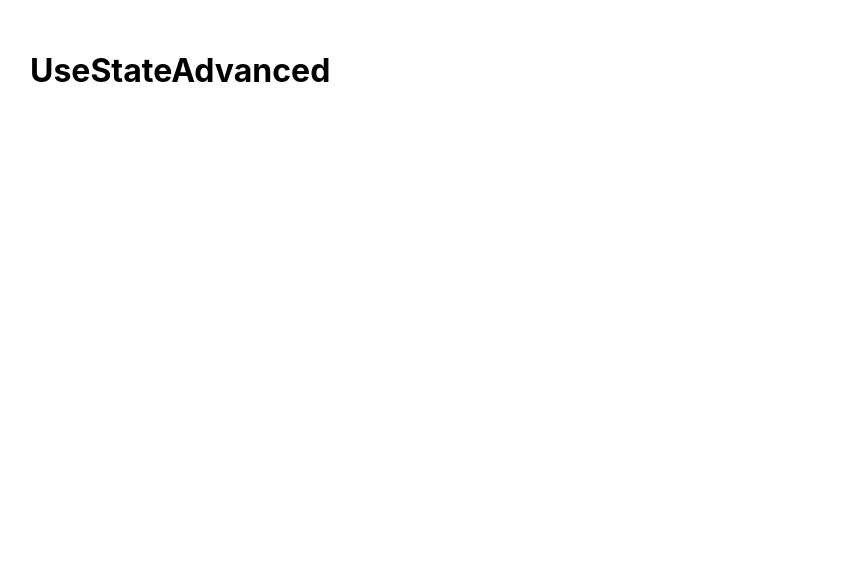
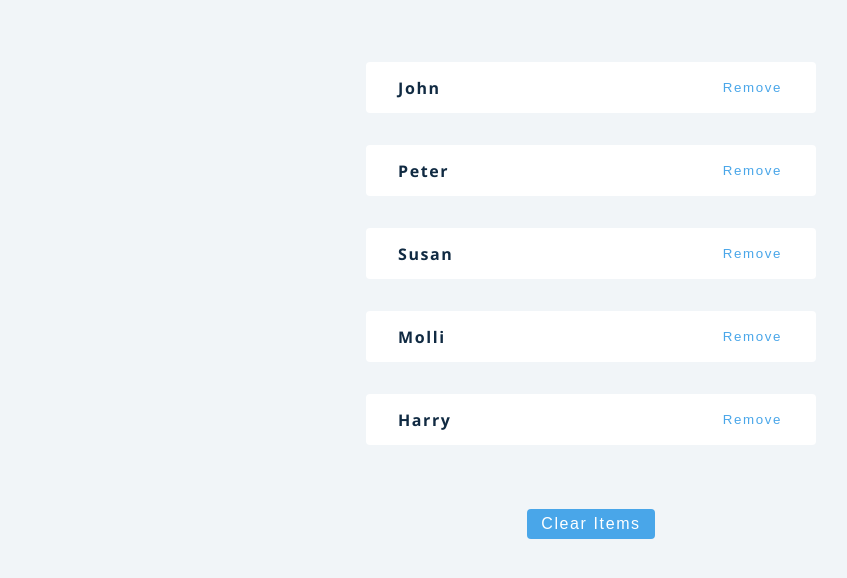
Before and after one commit to javokhirbekkhaydarov/reactlesson, a React (Create React App) app in the folder my-test/: page / in a window 1280 px wide. Shown: the top 578 px of the page, without its empty margins (0-847 px from the left). Built offline with nearby package versions, Linux system fonts and the light colour scheme.

Commit message:
added item

```diff
--- a/my-test/src/components/useStateAdvanced/UseStateAdvanced.jsx
+++ b/my-test/src/components/useStateAdvanced/UseStateAdvanced.jsx
@@ -1,14 +1,34 @@
-import React , {useState} from 'react'
+import React, { useState } from "react";
+import { data } from "../useStateAdvanced/Data";
 
 const UseStateAdvanced = () => {
-//    console.log(useState("i miss you "));
-//    const value = useState(1)[0];
-//     const handler = useState(1)[1];
-//     console.log(value ,  handler);
-    return (
+  //    console.log(useState("i miss you "));
+  //    const value = useState(1)[0];
+  //     const handler = useState(1)[1];
+  //     console.log(value ,  handler);
+  const [people, setPeople] = useState(data);
+  const removeItem = (id) => {
+    let newPeople = people.filter((person) => person.id !== id);
+    setPeople(newPeople);
+  };
 
-    <h1>UseStateAdvanced</h1>
-  )
-}
+  return (
+    <>
+      {people.map((person) => {
+        const { id, name } = person;
+        return (
+          <div key={id} className="item">
+            <h4>{name}</h4>
+            <button onClick={() => removeItem(id)}>Remove</button>
+          </div>
+        );
+      })}
+      <button className="btn" onClick={() => setPeople([])}>
+        {" "}
+        Clear Items
+      </button>
+    </>
+  );
+};
 
-export default UseStateAdvanced
+export default UseStateAdvanced;
--- a/my-test/src/index.css
+++ b/my-test/src/index.css
@@ -1,13 +1,332 @@
 body {
   margin: 0;
-  font-family: -apple-system, BlinkMacSystemFont, 'Segoe UI', 'Roboto', 'Oxygen',
-    'Ubuntu', 'Cantarell', 'Fira Sans', 'Droid Sans', 'Helvetica Neue',
+  font-family: -apple-system, BlinkMacSystemFont, "Segoe UI", "Roboto", "Oxygen",
+    "Ubuntu", "Cantarell", "Fira Sans", "Droid Sans", "Helvetica Neue",
     sans-serif;
   -webkit-font-smoothing: antialiased;
   -moz-osx-font-smoothing: grayscale;
 }
 
 code {
-  font-family: source-code-pro, Menlo, Monaco, Consolas, 'Courier New',
+  font-family:  Monaco, Consolas, "Courier New",
     monospace;
+} /*
+===============
+Variables
+===============
+*/
+
+:root {
+  /* dark shades of primary color*/
+  --clr-primary-1: hsl(205, 86%, 17%);
+  --clr-primary-2: hsl(205, 77%, 27%);
+  --clr-primary-3: hsl(205, 72%, 37%);
+  --clr-primary-4: hsl(205, 63%, 48%);
+  /* primary/main color */
+  --clr-primary-5: hsl(205, 78%, 60%);
+  /* lighter shades of primary color */
+  --clr-primary-6: hsl(205, 89%, 70%);
+  --clr-primary-7: hsl(205, 90%, 76%);
+  --clr-primary-8: hsl(205, 86%, 81%);
+  --clr-primary-9: hsl(205, 90%, 88%);
+  --clr-primary-10: hsl(205, 100%, 96%);
+  /* darkest grey - used for headings */
+  --clr-grey-1: hsl(209, 61%, 16%);
+  --clr-grey-2: hsl(211, 39%, 23%);
+  --clr-grey-3: hsl(209, 34%, 30%);
+  --clr-grey-4: hsl(209, 28%, 39%);
+  /* grey used for paragraphs */
+  --clr-grey-5: hsl(210, 22%, 49%);
+  --clr-grey-6: hsl(209, 23%, 60%);
+  --clr-grey-7: hsl(211, 27%, 70%);
+  --clr-grey-8: hsl(210, 31%, 80%);
+  --clr-grey-9: hsl(212, 33%, 89%);
+  --clr-grey-10: hsl(210, 36%, 96%);
+  --clr-white: #fff;
+  --clr-red-dark: hsl(360, 67%, 44%);
+  --clr-red-light: hsl(360, 71%, 66%);
+  --clr-green-dark: hsl(125, 67%, 44%);
+  --clr-green-light: hsl(125, 71%, 66%);
+  --clr-black: #222;
+  --transition: all 0.3s linear;
+  --spacing: 0.1rem;
+  --radius: 0.25rem;
+  --light-shadow: 0 5px 15px rgba(0, 0, 0, 0.1);
+  --dark-shadow: 0 5px 15px rgba(0, 0, 0, 0.4);
+  --max-width: 1170px;
+  --fixed-width: 450px;
+  --clr-orange-1: hsl(12, 83%, 98%);
+  --clr-orange-2: hsl(14, 91%, 95%);
+  --clr-orange-3: hsl(12, 89%, 89%);
+  --clr-orange-4: hsl(13, 87%, 82%);
+  --clr-orange-5: hsl(13, 88%, 68%);
+  --clr-orange-6: hsl(13, 88%, 55%);
+  --clr-orange-7: hsl(13, 74%, 49%);
+  --clr-orange-8: hsl(13, 74%, 33%);
+  --clr-orange-9: hsl(13, 73%, 25%);
+  --clr-orange-10: hsl(13, 73%, 16%);
 }
+/*
+===============
+Global Styles
+===============
+*/
+
+*,
+::after,
+::before {
+  margin: 0;
+  padding: 0;
+  box-sizing: border-box;
+}
+body {
+  font-family:  "Segoe UI", Roboto, Oxygen,
+    Ubuntu, Cantarell, "Open Sans", "Helvetica Neue", sans-serif;
+  background: var(--clr-grey-10);
+  color: var(--clr-grey-1);
+  line-height: 1.5;
+  font-size: 0.875rem;
+}
+ul {
+  list-style-type: none;
+}
+a {
+  text-decoration: none;
+}
+h1,
+h2,
+h3,
+h4 {
+  letter-spacing: var(--spacing);
+  text-transform: capitalize;
+  line-height: 1.25;
+  margin-bottom: 0.75rem;
+}
+h1 {
+  font-size: 3rem;
+}
+h2 {
+  font-size: 2rem;
+}
+h3 {
+  font-size: 1.25rem;
+}
+h4 {
+  font-size: 0.875rem;
+}
+p {
+  margin-bottom: 1.25rem;
+  color: var(--clr-grey-5);
+}
+@media screen and (min-width: 800px) {
+  h1 {
+    font-size: 4rem;
+  }
+  h2 {
+    font-size: 2.5rem;
+  }
+  h3 {
+    font-size: 1.75rem;
+  }
+  h4 {
+    font-size: 1rem;
+  }
+  body {
+    font-size: 1rem;
+  }
+  h1,
+  h2,
+  h3,
+  h4 {
+    line-height: 1;
+  }
+}
+/*  global classes */
+
+/* section */
+.section,
+.container {
+  width: 90vw;
+  margin: 0 auto;
+  max-width: var(--max-width);
+}
+
+@media screen and (min-width: 992px) {
+  .section {
+    width: 95vw;
+  }
+}
+
+.container {
+  text-align: center;
+  margin-top: 5rem;
+}
+.btn {
+  display: inline-block;
+  background: var(--clr-primary-5);
+  color: var(--clr-white);
+  padding: 0.25rem 0.75rem;
+  border-radius: var(--radius);
+  border-color: transparent;
+  text-transform: capitalize;
+  font-size: 1rem;
+  letter-spacing: var(--spacing);
+  margin-top: 2rem;
+  margin-left: 0.5rem;
+  margin-right: 0.5rem;
+  cursor: pointer;
+  transition: var(--transition);
+}
+.btn:hover {
+  background: var(--clr-primary-1);
+  color: var(--clr-primary-5);
+}
+.item {
+  background: var(--clr-white);
+  display: flex;
+  justify-content: space-between;
+  max-width: var(--fixed-width);
+  margin: 2rem auto;
+  align-items: center;
+  border-radius: var(--radius);
+}
+.item button,
+.item a {
+  background: transparent;
+  border-color: transparent;
+  color: var(--clr-primary-5);
+  letter-spacing: var(--spacing);
+  cursor: pointer;
+}
+.item {
+  padding: 1rem 2rem;
+}
+.item h4 {
+  margin-bottom: 0;
+}
+.item p {
+  margin-bottom: 0;
+}
+.modal {
+  position: absolute;
+  top: 2rem;
+  left: 50%;
+  transform: translateX(-50%);
+  background: var(--clr-white);
+  display: inline-block;
+  padding: 0.25rem 1rem;
+  border-radius: var(--radius);
+  text-transform: capitalize;
+}
+
+.modal p {
+  margin-bottom: 0;
+  color: var(--clr-red-dark);
+}
+.form {
+  background: var(--clr-white);
+  max-width: var(--fixed-width);
+  margin: 0 auto;
+  margin-bottom: 4rem;
+  padding: 1rem 2rem;
+  border-radius: var(--radius);
+}
+.form input {
+  background: var(--clr-grey-10);
+  border-color: transparent;
+  border-radius: var(--radius);
+  padding: 0.25rem 0.5rem;
+}
+.form-control {
+  margin: 0.5rem 0;
+  display: grid;
+  grid-template-columns: 100px 1fr;
+  align-items: center;
+}
+.form button {
+  display: inline-block;
+  background: var(--clr-black);
+  color: var(--clr-white);
+  border-color: transparent;
+  margin-top: 1rem;
+  letter-spacing: var(--spacing);
+  padding: 0.15rem 0.25rem;
+  text-transform: capitalize;
+  border-radius: var(--radius);
+  cursor: pointer;
+}
+.nav-links {
+  max-width: var(--fixed-width);
+  margin: 0 auto;
+  margin-bottom: 4rem;
+  display: grid;
+  grid-template-columns: repeat(3, 1fr);
+}
+.nav-links a {
+  color: var(--clr-grey-5);
+}
+.users {
+  display: grid;
+  grid-template-columns: repeat(auto-fit, minmax(300px, 1fr));
+  gap: 2rem;
+  margin: 3rem auto;
+}
+.users li {
+  width: 100%;
+  display: flex;
+  align-items: center;
+  background: var(--clr-white);
+  padding: 1rem 2rem;
+  border-radius: var(--radius);
+  text-align: left;
+}
+.users img {
+  width: 50px;
+  height: 50px;
+  border-radius: 50%;
+  margin-right: 1rem;
+}
+.users h4 {
+  margin-bottom: 0.15rem;
+}
+.users a {
+  color: var(--clr-grey-5);
+  text-transform: capitalize;
+}
+
+.products {
+  margin: 4rem 0;
+  display: grid;
+  gap: 2rem;
+}
+@media screen and (min-width: 576px) {
+  .products {
+    grid-template-columns: repeat(auto-fit, minmax(300px, 1fr));
+  }
+}
+.product {
+  background: var(--clr-white);
+  border-radius: var(--radius);
+}
+.product img {
+  border-top-left-radius: var(--radius);
+  border-top-right-radius: var(--radius);
+
+  width: 100%;
+  height: 15rem;
+  object-fit: cover;
+}
+.product h4 {
+  margin-top: 1rem;
+}
+
+.product button {
+  margin-bottom: 1rem;
+  background: var(--clr-primary-5);
+  border-radius: var(--radius);
+  border-color: transparent;
+  color: var(--clr-white);
+  padding: 0.25rem 0.5rem;
+  text-transform: capitalize;
+  cursor: pointer;
+}
```
